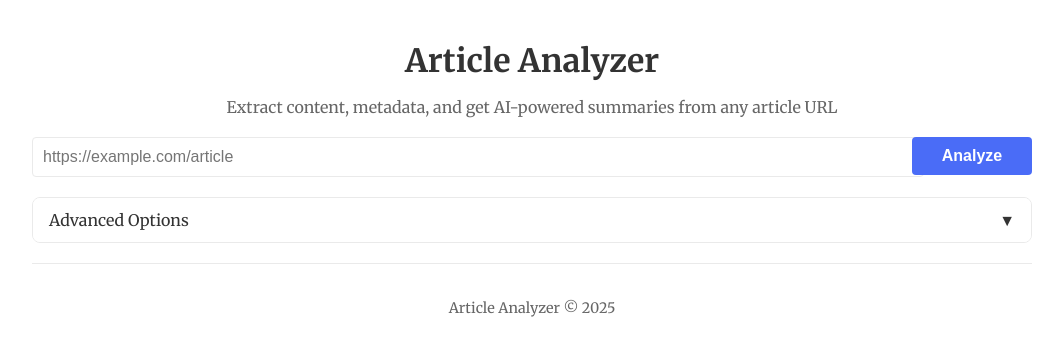
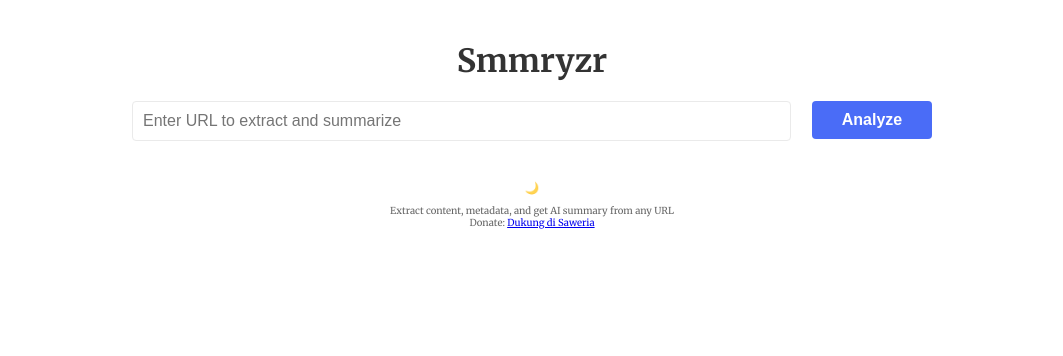
Before and after one commit to metrofx/article-summarizer, a plain HTML site: page index.html in a window 1280 px wide. Shown: the whole page, without its empty margins (108-1171 px from the left). Drawn offline with nearby package versions, Linux system fonts and the light colour scheme.

Commit message:
visual improvements

```diff
--- a/index.html
+++ b/index.html
@@ -3,7 +3,7 @@
 <head>
     <meta charset="UTF-8">
     <meta name="viewport" content="width=device-width, initial-scale=1.0">
-    <title>Article Analyzer</title>
+    <title>Smmryzr</title>
     <link href="https://fonts.googleapis.com/css2?family=Merriweather:ital,wght@0,300;0,400;0,700;1,300;1,400&display=swap" rel="stylesheet">
     <script defer src="https://unpkg.com/alpinejs@3.x.x/dist/cdn.min.js"></script>
     <script src="https://cdn.jsdelivr.net/npm/marked/marked.min.js"></script>
@@ -12,29 +12,8 @@
 <body x-data="articleAnalyzer()" :class="theme">
     <div class="container">
         <div style="text-align: center; margin-bottom: 20px;">
-            <h1 style="margin-bottom: 5px;">Article Analyzer</h1>
-            <p style="color: var(--muted-text);">Extract content, metadata, and get AI-powered summaries from any article URL</p>
+            <h1 style="margin-bottom: 5px;">Smmryzr</h1>
         </div>
-
-        <div class="input-row">
-            <div class="url-input-container">
-                <input
-                    type="text"
-                    x-model="url"
-                    placeholder="https://example.com/article"
-                    @keyup.enter="analyzeArticle()"
-                    class="url-input"
-                >
-            </div>
-            <div class="button-container">
-                <button @click="analyzeArticle()" class="primary" :disabled="isLoading">
-                    <span x-show="!isLoading">Analyze</span>
-                    <span x-show="isLoading">Processing...</span>
-                </button>
-            </div>
-        </div>
-
-        <div x-show="error" class="error-card" x-text="error"></div>
 
         <div x-show="metadata" class="metadata-container" x-html="metadata"></div>
 
@@ -59,32 +38,40 @@
             </div>
         </div>
 
-        <div class="accordion">
-            <div class="accordion-header" @click="advancedOpen = !advancedOpen">
-                Advanced Options
-                <span x-text="advancedOpen ? '▲' : '▼'" class="accordion-icon"></span>
+        <div class="input-row">
+            <div class="url-input-container">
+                <input
+                    type="text"
+                    x-model="url"
+                    placeholder="Enter URL to extract and summarize"
+                    @keyup.enter="analyzeArticle()"
+                    class="url-input"
+                >
             </div>
-            <div class="accordion-content" x-show="advancedOpen">
-                <div class="theme-toggle">
-                    <span>Theme Mode:</span>
-                    <label>
-                        <input type="radio" name="theme" value="light-mode" x-model="theme"> Light
-                    </label>
-                    <label>
-                        <input type="radio" name="theme" value="dark-mode" x-model="theme"> Dark
-                    </label>
-                </div>
+            <div class="button-container">
+                <button @click="analyzeArticle()" class="primary" :disabled="isLoading">
+                    <span x-show="!isLoading">Analyze</span>
+                    <span x-show="isLoading">Processing...</span>
+                </button>
             </div>
         </div>
 
-        <!-- Moved permalink section here -->
+        <div x-show="error" class="error-card" x-text="error"></div>
+
         <div x-show="permalink" class="permalink-container">
             <span style="color: var(--muted-text);">Permalink: </span>
             <a :href="permalink" style="color: var (--accent-color);" x-text="permalink"></a>
         </div>
 
         <div class="footer">
-            <p>Article Analyzer © 2025</p>
+            <button @click="theme = theme === 'light-mode' ? 'dark-mode' : 'light-mode'"
+                    class="theme-button"
+                    :aria-label="theme === 'light-mode' ? 'Switch to dark mode' : 'Switch to light mode'">
+                <span x-text="theme === 'light-mode' ? '🌙' : '☀️'"></span>
+            </button>
+            <p>Extract content, metadata, and get AI summary from any URL
+            <br>Donate: <a href="https://saweria.co/xfortem">Dukung di Saweria</a>
+            </p>
         </div>
     </div>
 
--- a/static/app.js
+++ b/static/app.js
@@ -71,12 +71,12 @@ function articleAnalyzer() {
                 <div class="metadata-card">
                     <div class="metadata-content">
                         <div class="metadata-text">
+                            <p class="site-name">${this.escapeHtml(siteName)}</p>
                             <h3>${this.escapeHtml(title)}</h3>
                             <p class="description">${this.escapeHtml(description)}</p>
                         </div>
                         <div class="metadata-footer">
                             ${image ? `<img src="${image}" alt="Article image">` : ''}
-                            <span class="site-name">${this.escapeHtml(siteName)}</span>
                         </div>
                     </div>
                 </div>
--- a/static/styles.css
+++ b/static/styles.css
@@ -37,7 +37,7 @@ body {
 }
 
 .container {
-    max-width: 1000px;
+    max-width: 800px;
     margin: 0 auto;
 }
 
@@ -58,7 +58,7 @@ body {
 }
 
 .url-input {
-    width: 100%;
+    width: 95%;
     padding: 10px;
     border: 1px solid var(--border-color);
     border-radius: 4px;
@@ -122,11 +122,18 @@ button:disabled {
 }
 
 .metadata-content h3 {
-    margin: 0 0 12px 0;
+    margin: 0 0 4px 0;
     color: var(--text-color);
     font-size: 18px;
     font-weight: 700;
     line-height: 1.4;
+}
+
+.site-name {
+    color: var(--muted-text);
+    font-size: 13px;
+    font-weight: 500;
+    margin: 0 0 12px 0;
 }
 
 .description {
@@ -136,6 +143,7 @@ button:disabled {
     margin: 0;
     display: -webkit-box;
     -webkit-line-clamp: 3;
+    line-clamp: 3;
     -webkit-box-orient: vertical;
     overflow: hidden;
 }
@@ -148,15 +156,10 @@ button:disabled {
 }
 
 .metadata-footer img {
-    width: 20px;
-    height: 20px;
+    width: 15px;
+    height: 15px;
+    margin-top: 2px;
     border-radius: 4px;
-}
-
-.site-name {
-    color: var(--muted-text);
-    font-size: 13px;
-    font-weight: 500;
 }
 
 @media (min-width: 768px) {
@@ -210,8 +213,9 @@ button:disabled {
     }
 
     .metadata-footer img {
-        width: 200px;
-        height: 150px;
+        width: 180px;
+        height: 140px;
+        margin-top: 22px;
         object-fit: cover;
         border-radius: 8px;
     }
@@ -323,7 +327,7 @@ button:disabled {
 /* Permalink */
 .permalink-container {
     margin: 10px 0 20px;
-    font-size: 13px;
+    font-size: 12px;
 }
 
 /* Accordion */
@@ -360,7 +364,21 @@ button:disabled {
     text-align: center;
     margin-top: 20px;
     padding-top: 20px;
-    border-top: 1px solid var(--border-color);
     color: var(--muted-text);
-    font-size: 0.9em;
+    font-size: 0.6em;
 }
+
+.theme-button {
+    background: none;
+    border: none;
+    padding: 0 5px;
+    cursor: pointer;
+    font-size: 1.2em;
+    vertical-align: middle;
+    opacity: 0.8;
+    transition: opacity 0.2s;
+}
+
+.theme-button:hover {
+    opacity: 1;
+}
```
